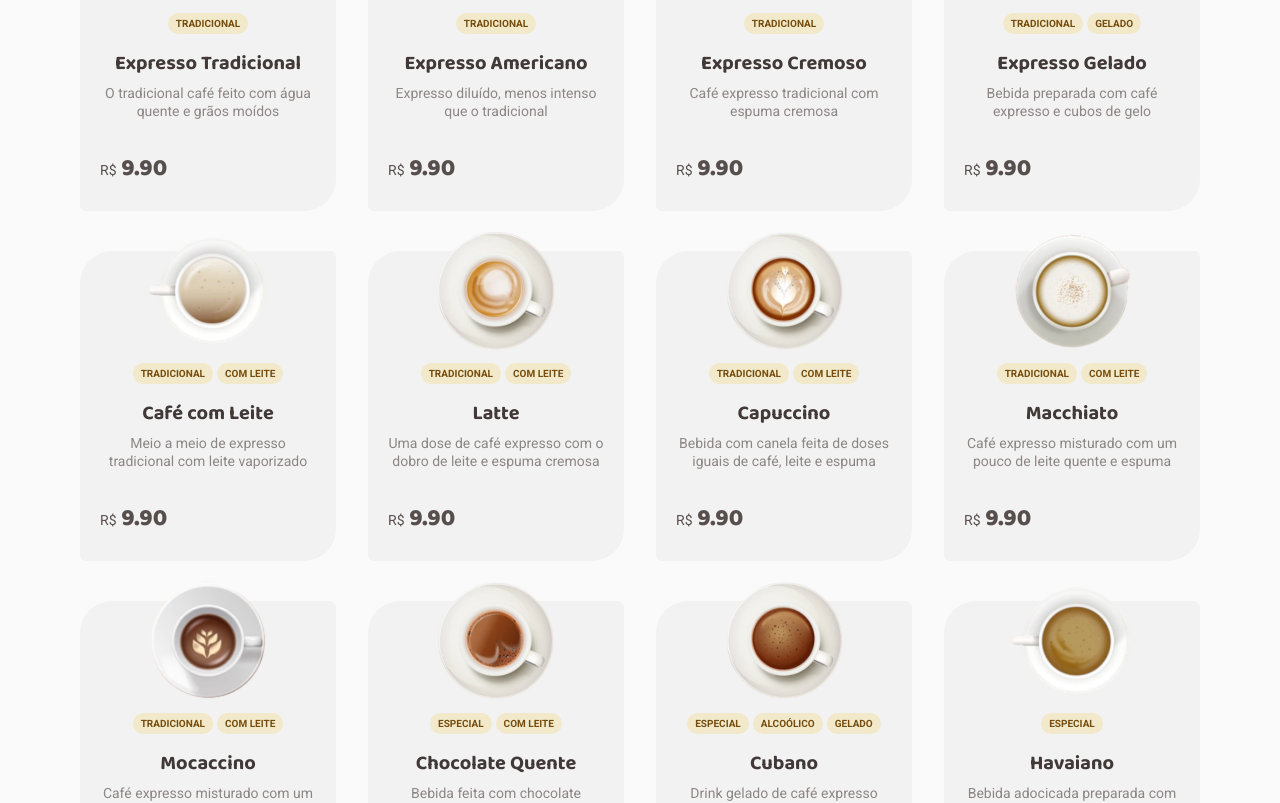
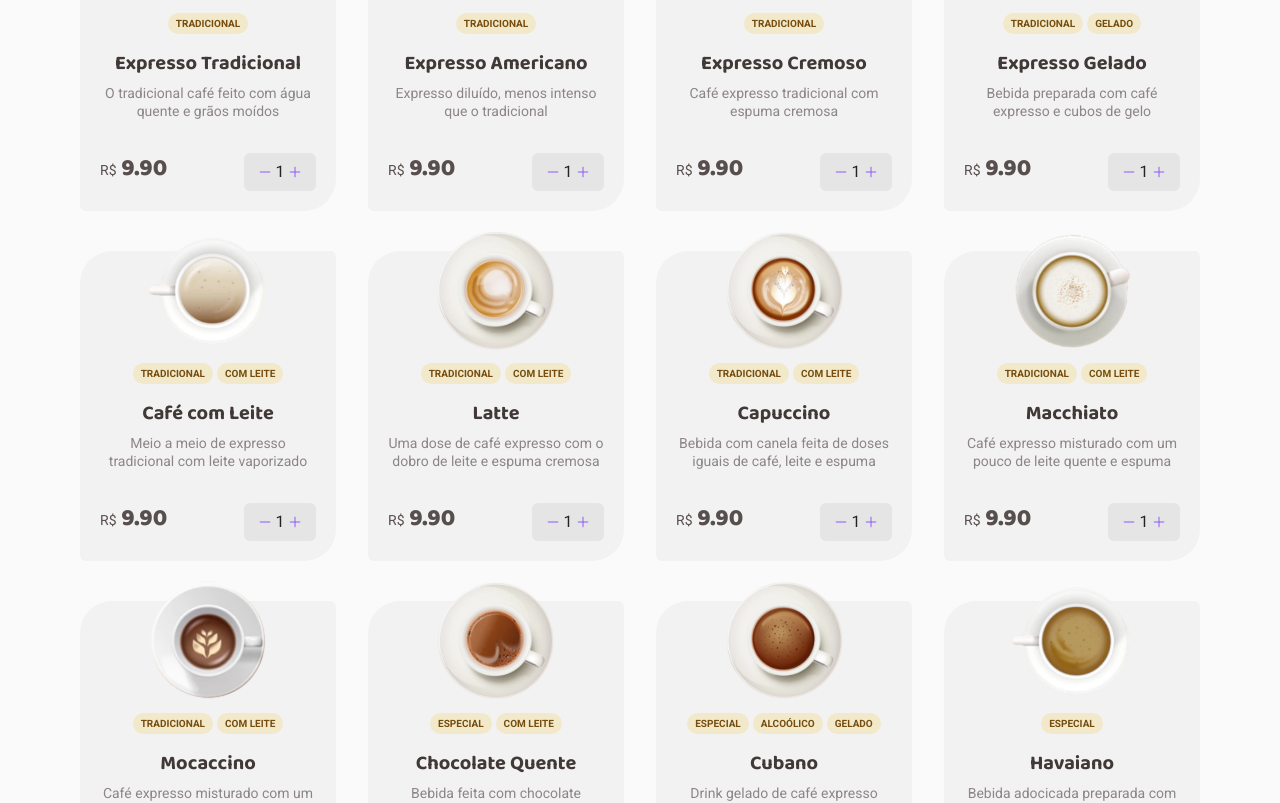
Before and after one commit to maiquitome/rocketseat-challenge-coffee-delivery, a React (Vite) app: page / in a window 1280 px wide. Shown: the part 843-1646 px from the top of the page. Built offline with nearby package versions, Linux system fonts and the light colour scheme.

Commit message:
feat: :sparkles: add Counter

```diff
--- /dev/null
+++ b/src/components/Counter/index.tsx
@@ -0,0 +1,26 @@
+import { Minus, Plus } from "phosphor-react";
+import { CounterContainer } from "./style";
+import { useState } from "react";
+
+export function Counter() {
+  const [number, setNumber] = useState(1);
+
+  function handleCounterIncrease() {
+    setNumber((prevState) => prevState + 1);
+  }
+  function handleCounterDecrement() {
+    setNumber((prevState) => (prevState > 1 ? prevState - 1 : prevState));
+  }
+
+  return (
+    <CounterContainer>
+      <button onClick={handleCounterDecrement} className="actionIcon">
+        <Minus size="0.875rem" />
+      </button>
+      <span>{number}</span>
+      <button onClick={handleCounterIncrease} className="actionIcon">
+        <Plus size="0.875rem" />
+      </button>
+    </CounterContainer>
+  );
+}
--- /dev/null
+++ b/src/components/Counter/style.ts
@@ -0,0 +1,33 @@
+import styled from "styled-components";
+import { TEXT_M } from "../../styles/variables";
+
+export const CounterContainer = styled.span.attrs((props) => ({
+  className: props.className,
+}))`
+  height: 2.375rem;
+  min-width: 4.5rem;
+  background-color: ${(props) => props.theme["base-400"]};
+  border-radius: 0.375rem;
+  padding-inline: 0.5rem;
+
+  display: flex;
+  align-items: center;
+  justify-content: center;
+  gap: 0.21875rem;
+
+  > span {
+    font: ${TEXT_M};
+    color: ${(props) => props.theme["base-900"]};
+  }
+
+  > button.actionIcon {
+    display: flex;
+
+    border: 0;
+    background: transparent;
+    color: ${(props) => props.theme["secondary-500"]};
+    :hover {
+      color: ${(props) => props.theme["secondary-700"]};
+    }
+  }
+`;
--- a/src/pages/Home/components/CoffeeCard/index.tsx
+++ b/src/pages/Home/components/CoffeeCard/index.tsx
@@ -1,3 +1,4 @@
+import { Counter } from "../../../../components/Counter";
 import { Buy, CoffeeCardStyled, Price, Tags } from "./styles";
 
 interface CoffeeCardProps {
@@ -27,6 +28,7 @@ export function CoffeeCard({ coffee }: CoffeeCardProps) {
           <small>R$</small>
           {` ${coffee.price.toFixed(2)}`}
         </Price>
+        <Counter />
       </Buy>
     </CoffeeCardStyled>
   );
--- a/src/pages/Home/components/CoffeeCard/styles.ts
+++ b/src/pages/Home/components/CoffeeCard/styles.ts
@@ -45,6 +45,7 @@ export const Tags = styled.div`
 
 export const Buy = styled.div`
   display: flex;
+  justify-content: space-between;
   padding-top: 2.0625rem;
 `;
 
```
